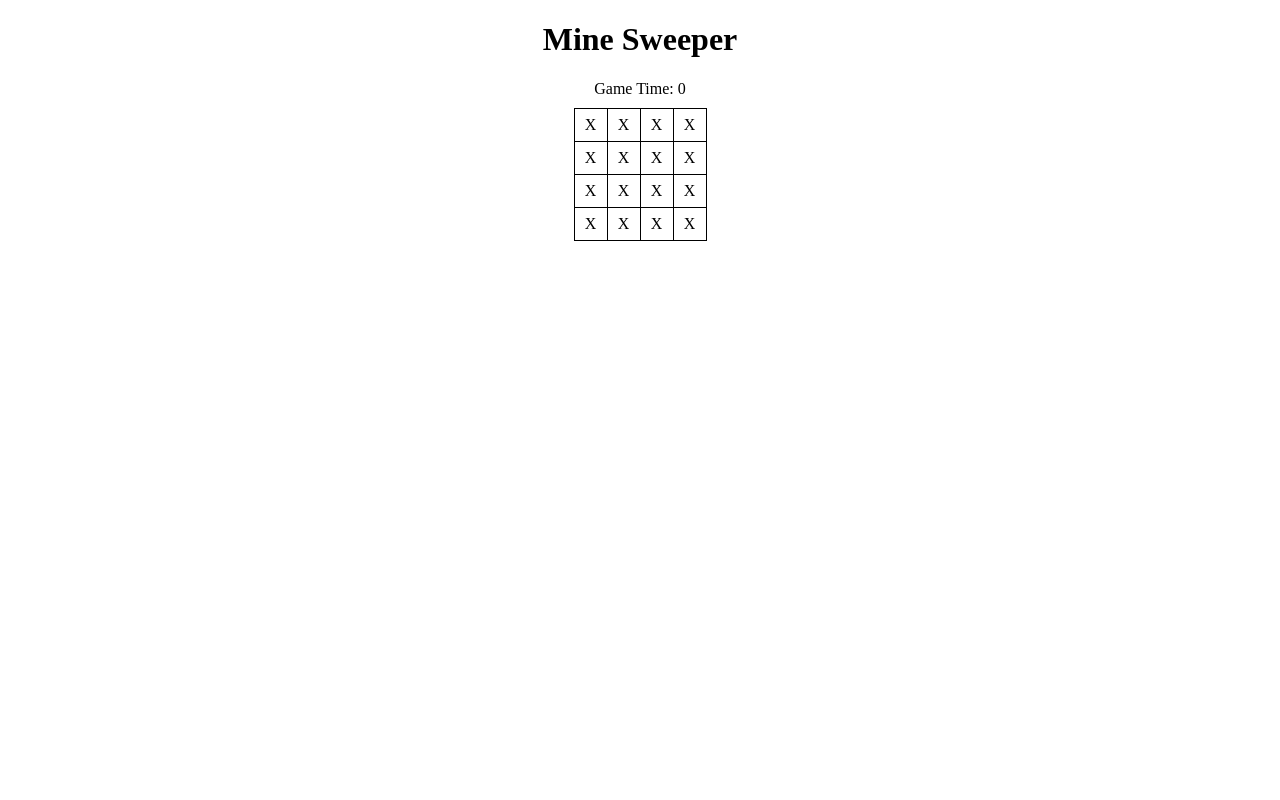
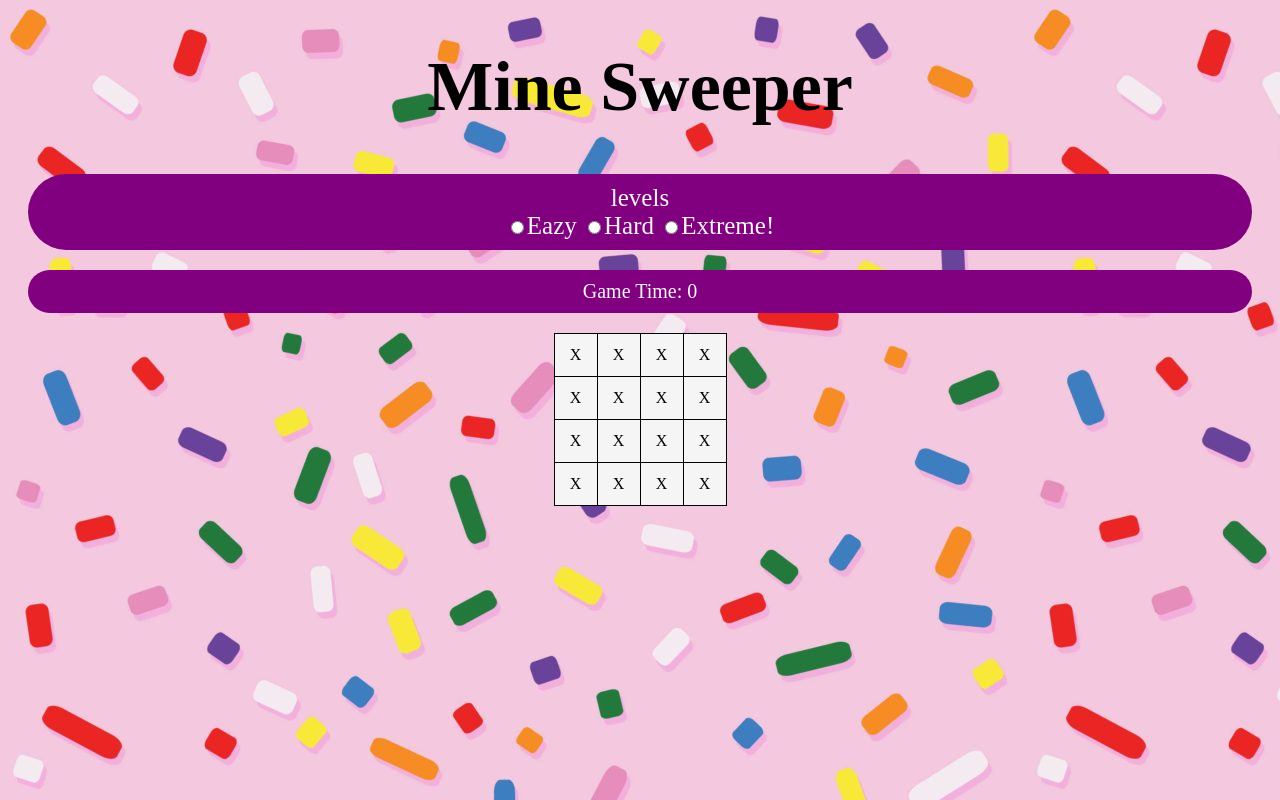
Before and after one commit to LeeDror/Mine-Sweeper, a plain HTML site: page index.html in a window 1280 px wide. Drawn offline with Linux system fonts and the light colour scheme.

Commit message:
Add files via upload

```diff
--- a/css/main.css
+++ b/css/main.css
@@ -1,11 +1,37 @@
 
 body {
     text-align: center;
+    background-image: url('/img/back2.jpg');
+}
+
+h1 {
+    font-size: 70px;
+    font-style: bold;
+}
+
+.levels {
+    background-color: purple;
+    color: whitesmoke;
+    padding: 10px;
+    margin: 20px;
+    font-size: 25px;
+    border-radius: 40px;
+}
+
+.time {
+    background-color: purple;
+    color: whitesmoke;
+    padding: 10px;
+    margin: 20px;
+    font-size: 20px;
+    border-radius: 25px;
 }
 
 table {
     border-collapse: collapse;
     margin: auto;
+    background-color: whitesmoke;
+    border: 10px, black;
 }
 
 table, td {
@@ -13,15 +39,11 @@ table, td {
   }
 
 td {
-    height: 30px;
-    width: 30px;
+    height: 40px;
+    width: 40px;
     text-align: center;
   }
 
 td:hover {
     cursor: pointer;
 }
-
-.time {
-    margin-bottom: 10px;
-}
--- a/index.html
+++ b/index.html
@@ -10,8 +10,16 @@
 <body onload="initGame()">
 
     <h1>Mine Sweeper</h1>
+    <div class="levels"><span class="head">levels</span>
+        <br>
+        <span>
+            <input class="level1" type="radio" name="level" onclick="changeLevel(1)">Eazy</input>
+            <input class=" level2" type="radio" name="level" onclick="changeLevel(2)">Hard</input>
+            <input class=" level3" type="radio" name="level" onclick="changeLevel(3)">Extreme!</input>
+        </span>
+    </div>
 
-    <div class="time">Game Time: <span>0</span></div>
+    <div class=" time">Game Time: <span>0</span></div>
 
     <table>
         <tbody class="board"></tbody>
--- a/js/main.js
+++ b/js/main.js
@@ -17,6 +17,27 @@ var gGame = {
     secsPassed: 0
 };
 
+function changeLevel(level) {
+    switch (level) {
+        case 1: {
+            gLevel.size = 4;
+            gLevel.mines = 2;
+            break;
+        }
+        case 2: {
+            gLevel.size = 8;
+            gLevel.mines = 12;
+            break;
+        }
+        case 3: {
+            gLevel.size = 12;
+            gLevel.mines = 30;
+            break;
+        }
+    }
+    initGame();
+}
+
 function initGame() {
     gGame.secsPassed;
     gGame.shownCount = 0;
@@ -30,7 +51,7 @@ function initGame() {
 
 function checkGameOver() {
     //gGame.isOn = false;
-    clearInterval(gGameInterval);
+    //clearInterval(gGameInterval);
 }
 
 function renderBoard(board) {
@@ -51,6 +72,7 @@ function cellMarked(i, j) {
     if (!gGame.shownCount && !gGame.markedCount) {
         gGame.isOn = true;
         gGameInterval = setInterval(secondCount, 1000);
+        console.log('secondCount');
     }
     if (!gGame.isOn) return;
     var randomCellIdx = { i: i, j: j };
@@ -78,20 +100,19 @@ function cellClicked(elCell, i, j) {
         console.log('first cell')
     }
     // game over
-
     if (!gGame.isOn) return;
 
     // cell is marked
     if (cell.isMarked) return;
-    console.log('cell is isMarked', cell.isMarked);
+    //console.log('cell is isMarked', cell.isMarked);
     // cell is shown
     if (cell.isShown) return;
-    console.log('cell is shown', cell.isShown);
+    //console.log('cell is shown', cell.isShown);
 
     // MODEL
     cell.isShown = true;
     gGame.shownCount++;
-    console.log('count++');
+    //console.log('count++');
 
     // mine in cell
     if (cell.isMine) {
@@ -104,7 +125,7 @@ function cellClicked(elCell, i, j) {
         elCell.innerHTML = '';
         expandShown(gBoard, elCell, i, j);
         checkGameOver(false);
-        console.log('no negs');
+        //console.log('no negs');
         return;
     }
     // negs
@@ -132,7 +153,7 @@ function expandShown(board, elCell, cellI, cellJ) {
             else {
                 elCell = document.querySelector(`[data-i="${i}"][data-j="${j}"]`);
                 cellClicked(elCell, i, j);
-                console.log(board[i][j]);
+                //console.log(board[i][j]);
             }
         }
     }
--- a/js/util.js
+++ b/js/util.js
@@ -23,4 +23,5 @@ function secondCount() {
     var elTime = document.querySelector('.time span');
     gGame.secsPassed += 1;
     elTime.innerText = gGame.secsPassed;
+    console.log(gGame);
 }
```
